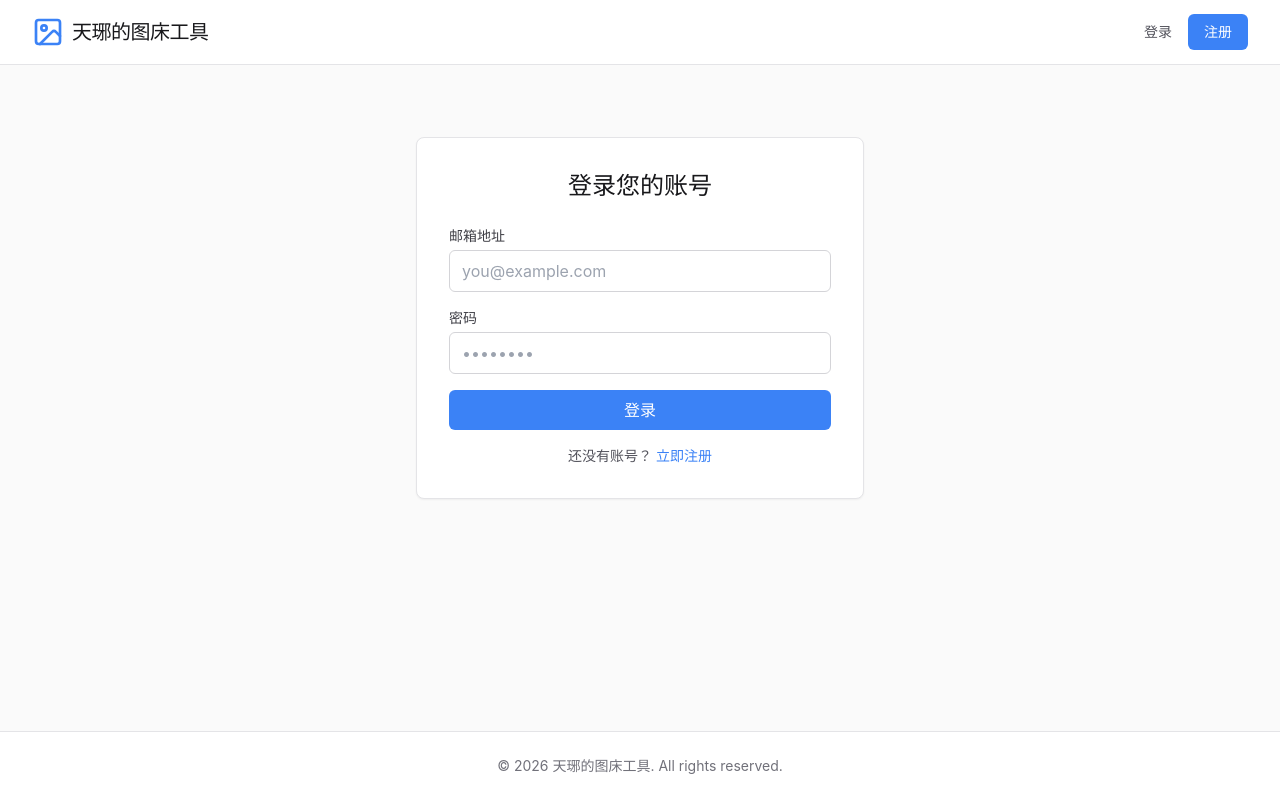
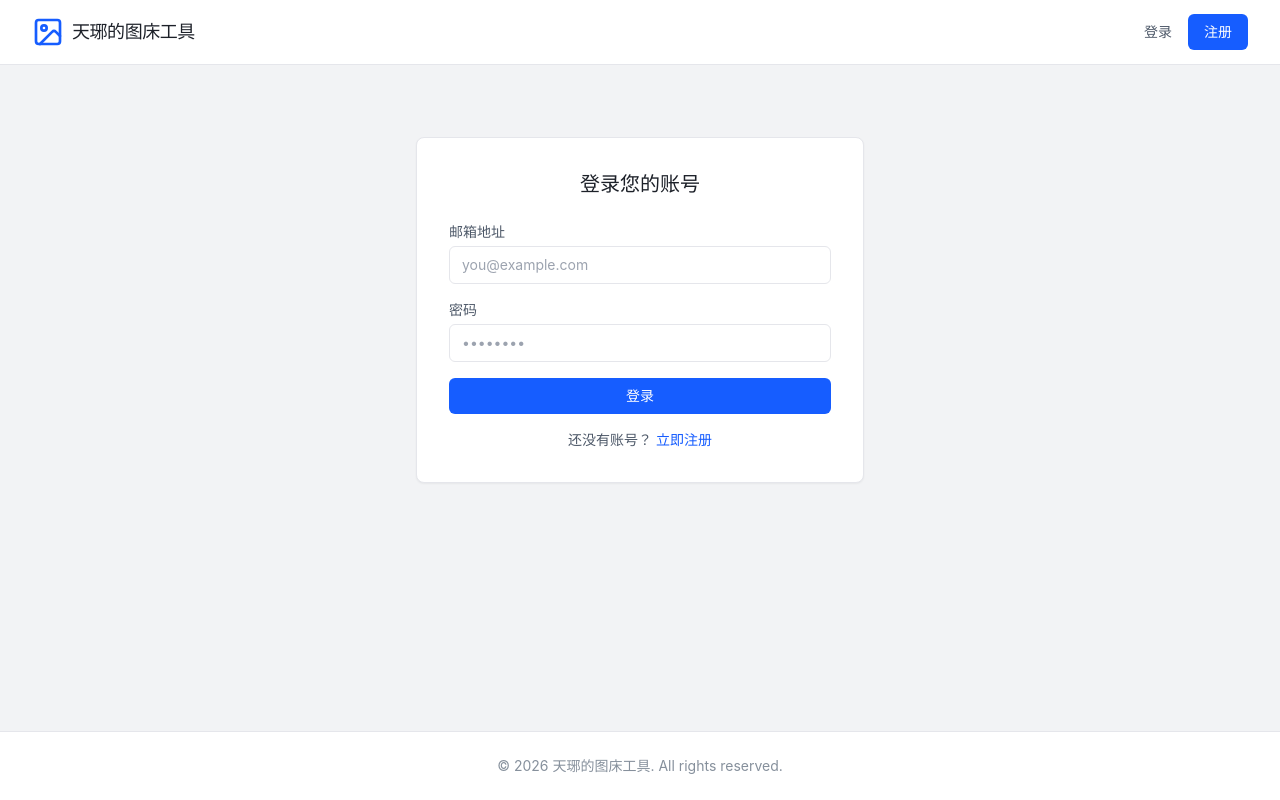
Before and after one commit to tianyazzz/Tuku-online, a React (Vite) app: page /login in a window 1280 px wide. Built offline with nearby package versions, Linux system fonts and the light colour scheme; no server answers.

Commit message:
Chore: Lighter UI style inspired by Arco

```diff
--- a/src/components/Layout.tsx
+++ b/src/components/Layout.tsx
@@ -14,13 +14,13 @@ export const Layout: React.FC = () => {
   };
 
   return (
-    <div className="min-h-screen bg-zinc-50 flex flex-col">
+    <div className="min-h-screen flex flex-col">
       <Toaster position="top-center" />
-      <header className="bg-white border-b border-zinc-200 sticky top-0 z-10">
+      <header className="bg-white border-b border-[color:var(--arco-border)] sticky top-0 z-10">
         <div className="max-w-7xl mx-auto px-4 sm:px-6 lg:px-8 h-16 flex items-center justify-between">
-          <Link to="/" className="flex items-center gap-2 text-blue-500 hover:text-blue-600 transition-colors">
+          <Link to="/" className="flex items-center gap-2 text-[color:var(--arco-primary-6)] hover:text-[color:var(--arco-primary-7)] transition-colors">
             <ImageIcon className="w-8 h-8" />
-            <span className="font-bold text-xl tracking-tight text-zinc-900">天琊的图床工具</span>
+            <span className="font-semibold text-lg tracking-tight text-[color:var(--arco-text-1)]">天琊的图床工具</span>
           </Link>
 
           <nav className="flex items-center gap-4">
@@ -28,18 +28,18 @@ export const Layout: React.FC = () => {
               <>
                 <Link
                   to="/dashboard"
-                  className="text-sm font-medium text-zinc-600 hover:text-blue-500 transition-colors"
+                  className="text-sm font-medium text-[color:var(--arco-text-2)] hover:text-[color:var(--arco-primary-6)] transition-colors"
                 >
                   图片管理
                 </Link>
-                <div className="flex items-center gap-3 ml-4 pl-4 border-l border-zinc-200">
-                  <div className="flex items-center gap-2 text-sm text-zinc-600">
+                <div className="flex items-center gap-3 ml-4 pl-4 border-l border-[color:var(--arco-border)]">
+                  <div className="flex items-center gap-2 text-sm text-[color:var(--arco-text-2)]">
                     <UserIcon className="w-4 h-4" />
                     <span className="max-w-[120px] truncate">{user.email}</span>
                   </div>
                   <button
                     onClick={handleSignOut}
-                    className="p-2 text-zinc-400 hover:text-red-500 hover:bg-red-50 rounded-md transition-colors"
+                    className="p-2 text-[color:var(--arco-text-3)] hover:text-[color:var(--arco-danger-6)] hover:bg-[color:var(--arco-fill-1)] rounded-md transition-colors"
                     title="退出登录"
                   >
                     <LogOut className="w-4 h-4" />
@@ -50,13 +50,13 @@ export const Layout: React.FC = () => {
               <>
                 <Link
                   to="/login"
-                  className="text-sm font-medium text-zinc-600 hover:text-blue-500 transition-colors"
+                  className="text-sm font-medium text-[color:var(--arco-text-2)] hover:text-[color:var(--arco-primary-6)] transition-colors"
                 >
                   登录
                 </Link>
                 <Link
                   to="/register"
-                  className="text-sm font-medium bg-blue-500 text-white px-4 py-2 rounded-md hover:bg-blue-600 transition-colors"
+                  className="btn btn-primary"
                 >
                   注册
                 </Link>
@@ -70,8 +70,8 @@ export const Layout: React.FC = () => {
         <Outlet />
       </main>
 
-      <footer className="bg-white border-t border-zinc-200 py-6 mt-auto">
-        <div className="max-w-7xl mx-auto px-4 text-center text-sm text-zinc-500">
+      <footer className="bg-white border-t border-[color:var(--arco-border)] py-6 mt-auto">
+        <div className="max-w-7xl mx-auto px-4 text-center text-sm text-[color:var(--arco-text-3)]">
           <p>© {new Date().getFullYear()} 天琊的图床工具. All rights reserved.</p>
         </div>
       </footer>
--- a/src/index.css
+++ b/src/index.css
@@ -11,4 +11,59 @@
   text-rendering: optimizeLegibility;
   -webkit-font-smoothing: antialiased;
   -moz-osx-font-smoothing: grayscale;
+
+  --arco-primary-6: #165DFF;
+  --arco-primary-7: #0E42D2;
+  --arco-bg: #F2F3F5;
+  --arco-surface: #FFFFFF;
+  --arco-fill-1: #F7F8FA;
+  --arco-fill-2: #F2F3F5;
+  --arco-border: #E5E6EB;
+  --arco-text-1: #1D2129;
+  --arco-text-2: #4E5969;
+  --arco-text-3: #86909C;
+  --arco-danger-6: #F53F3F;
+  --arco-shadow: 0 8px 24px rgba(0, 0, 0, 0.06);
 }
+
+@layer base {
+  html,
+  body {
+    height: 100%;
+  }
+
+  body {
+    background: var(--arco-bg);
+    color: var(--arco-text-1);
+  }
+}
+
+@layer components {
+  .card {
+    @apply bg-[color:var(--arco-surface)] border border-[color:var(--arco-border)] rounded-lg shadow-sm;
+  }
+
+  .input {
+    @apply w-full px-3 py-2 text-sm rounded-md bg-white border border-[color:var(--arco-border)] focus:outline-none focus:ring-2 focus:ring-[#165DFF]/20 focus:border-[color:var(--arco-primary-6)];
+  }
+
+  .btn {
+    @apply inline-flex items-center justify-center gap-2 px-4 py-2 text-sm font-medium rounded-md transition-colors disabled:opacity-50 disabled:cursor-not-allowed;
+  }
+
+  .btn-primary {
+    @apply bg-[color:var(--arco-primary-6)] text-white hover:bg-[color:var(--arco-primary-7)];
+  }
+
+  .btn-secondary {
+    @apply bg-[color:var(--arco-fill-1)] text-[color:var(--arco-text-1)] hover:bg-[color:var(--arco-fill-2)] border border-[color:var(--arco-border)];
+  }
+
+  .btn-danger {
+    @apply bg-[color:var(--arco-danger-6)] text-white hover:bg-[#cb272d];
+  }
+
+  .tag {
+    @apply inline-flex items-center gap-2 px-3 py-1.5 rounded-full border border-[color:var(--arco-border)] bg-[color:var(--arco-fill-1)];
+  }
+}
--- a/src/pages/Login.tsx
+++ b/src/pages/Login.tsx
@@ -32,42 +32,42 @@ export const Login = () => {
   };
 
   return (
-    <div className="max-w-md mx-auto mt-10 bg-white p-8 rounded-lg shadow-sm border border-zinc-200">
-      <h2 className="text-2xl font-bold text-center text-zinc-900 mb-6">登录您的账号</h2>
+    <div className="max-w-md mx-auto mt-10 card p-8">
+      <h2 className="text-xl font-semibold text-center text-[color:var(--arco-text-1)] mb-6">登录您的账号</h2>
       <form onSubmit={handleLogin} className="space-y-4">
         <div>
-          <label className="block text-sm font-medium text-zinc-700 mb-1">邮箱地址</label>
+          <label className="block text-sm font-medium text-[color:var(--arco-text-2)] mb-1">邮箱地址</label>
           <input
             type="email"
             value={email}
             onChange={(e) => setEmail(e.target.value)}
             required
-            className="w-full px-3 py-2 border border-zinc-300 rounded-md focus:outline-none focus:ring-2 focus:ring-blue-500"
+            className="input"
             placeholder="you@example.com"
           />
         </div>
         <div>
-          <label className="block text-sm font-medium text-zinc-700 mb-1">密码</label>
+          <label className="block text-sm font-medium text-[color:var(--arco-text-2)] mb-1">密码</label>
           <input
             type="password"
             value={password}
             onChange={(e) => setPassword(e.target.value)}
             required
-            className="w-full px-3 py-2 border border-zinc-300 rounded-md focus:outline-none focus:ring-2 focus:ring-blue-500"
+            className="input"
             placeholder="••••••••"
           />
         </div>
         <button
           type="submit"
           disabled={loading}
-          className="w-full bg-blue-500 text-white py-2 px-4 rounded-md hover:bg-blue-600 focus:outline-none focus:ring-2 focus:ring-blue-500 focus:ring-offset-2 disabled:opacity-50 transition-colors"
+          className="w-full btn btn-primary"
         >
           {loading ? '登录中...' : '登录'}
         </button>
       </form>
-      <p className="mt-4 text-center text-sm text-zinc-600">
+      <p className="mt-4 text-center text-sm text-[color:var(--arco-text-2)]">
         还没有账号？{' '}
-        <Link to="/register" className="text-blue-500 hover:text-blue-600">
+        <Link to="/register" className="text-[color:var(--arco-primary-6)] hover:text-[color:var(--arco-primary-7)]">
           立即注册
         </Link>
       </p>
--- a/src/pages/Register.tsx
+++ b/src/pages/Register.tsx
@@ -32,43 +32,43 @@ export const Register = () => {
   };
 
   return (
-    <div className="max-w-md mx-auto mt-10 bg-white p-8 rounded-lg shadow-sm border border-zinc-200">
-      <h2 className="text-2xl font-bold text-center text-zinc-900 mb-6">创建新账号</h2>
+    <div className="max-w-md mx-auto mt-10 card p-8">
+      <h2 className="text-xl font-semibold text-center text-[color:var(--arco-text-1)] mb-6">创建新账号</h2>
       <form onSubmit={handleRegister} className="space-y-4">
         <div>
-          <label className="block text-sm font-medium text-zinc-700 mb-1">邮箱地址</label>
+          <label className="block text-sm font-medium text-[color:var(--arco-text-2)] mb-1">邮箱地址</label>
           <input
             type="email"
             value={email}
             onChange={(e) => setEmail(e.target.value)}
             required
-            className="w-full px-3 py-2 border border-zinc-300 rounded-md focus:outline-none focus:ring-2 focus:ring-blue-500"
+            className="input"
             placeholder="you@example.com"
           />
         </div>
         <div>
-          <label className="block text-sm font-medium text-zinc-700 mb-1">密码</label>
+          <label className="block text-sm font-medium text-[color:var(--arco-text-2)] mb-1">密码</label>
           <input
             type="password"
             value={password}
             onChange={(e) => setPassword(e.target.value)}
             required
             minLength={6}
-            className="w-full px-3 py-2 border border-zinc-300 rounded-md focus:outline-none focus:ring-2 focus:ring-blue-500"
+            className="input"
             placeholder="至少 6 位字符"
           />
         </div>
         <button
           type="submit"
           disabled={loading}
-          className="w-full bg-blue-500 text-white py-2 px-4 rounded-md hover:bg-blue-600 focus:outline-none focus:ring-2 focus:ring-blue-500 focus:ring-offset-2 disabled:opacity-50 transition-colors"
+          className="w-full btn btn-primary"
         >
           {loading ? '注册中...' : '注册'}
         </button>
       </form>
-      <p className="mt-4 text-center text-sm text-zinc-600">
+      <p className="mt-4 text-center text-sm text-[color:var(--arco-text-2)]">
         已有账号？{' '}
-        <Link to="/login" className="text-blue-500 hover:text-blue-600">
+        <Link to="/login" className="text-[color:var(--arco-primary-6)] hover:text-[color:var(--arco-primary-7)]">
           直接登录
         </Link>
       </p>
```
Also changed, not shown: src/pages/Dashboard.tsx (+16 -20 lines), src/pages/Home.tsx (+14 -14 lines).
